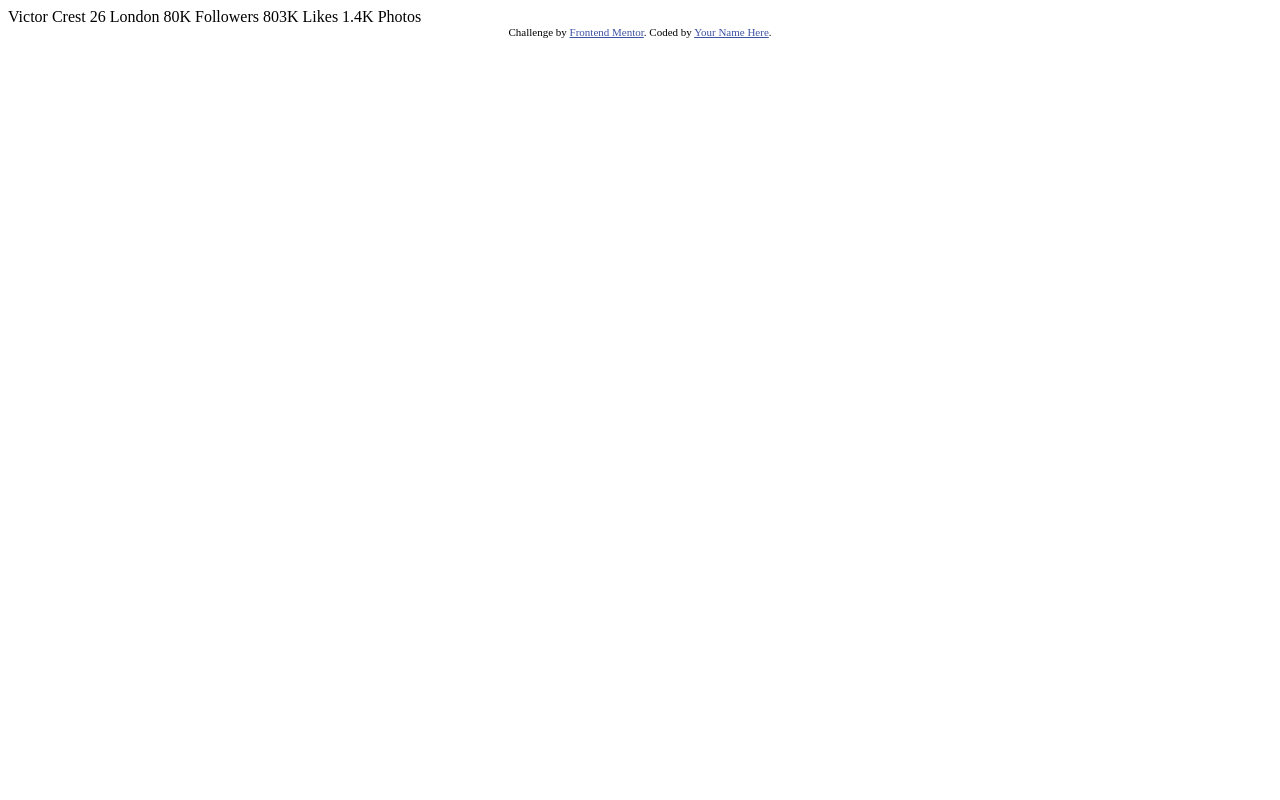
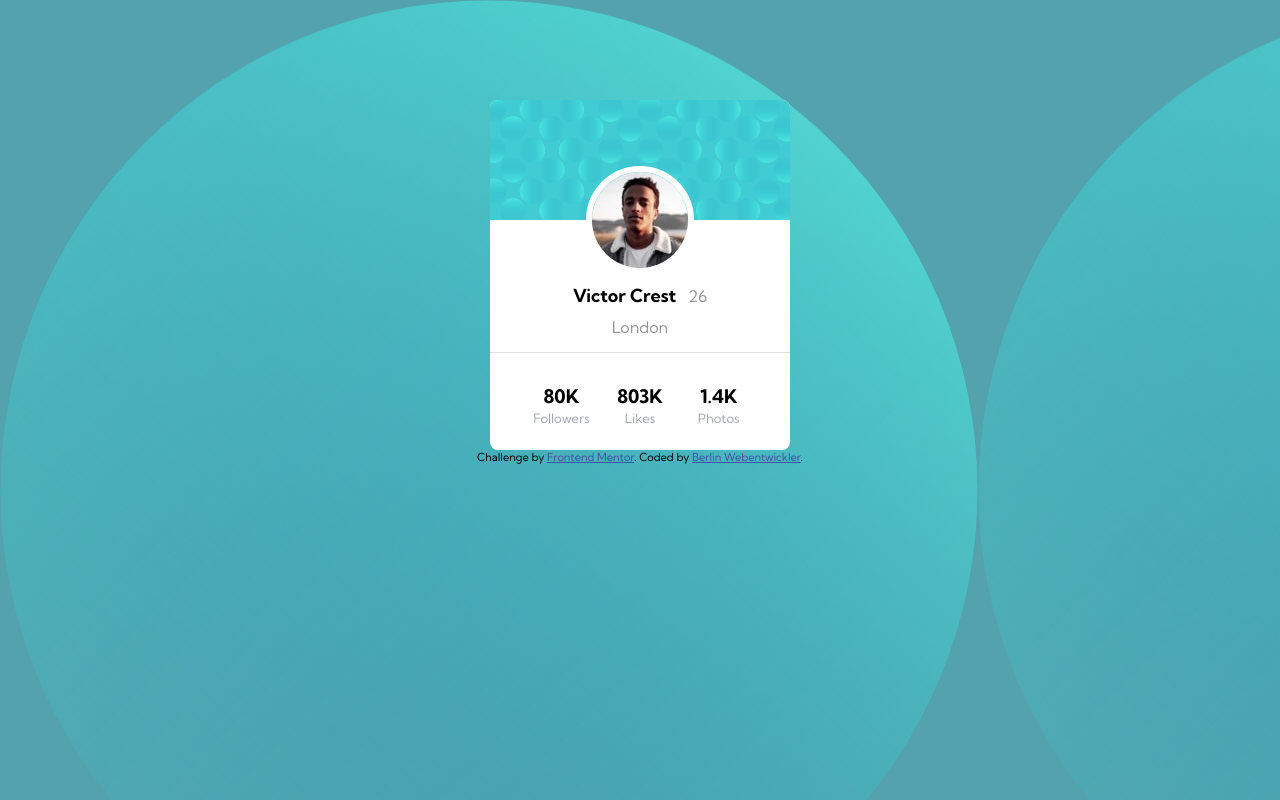
Before and after one commit to BerlinWebDev/ProfileCard, a plain HTML site: page index.html in a window 1280 px wide. Drawn offline with Linux system fonts and the light colour scheme.

Commit message:
challenge done

```diff
--- a/index.html
+++ b/index.html
@@ -1,35 +1,59 @@
 <!DOCTYPE html>
-<html lang="en">
+<html lang="de">
   <head>
-  <meta charset="UTF-8">
-  <meta name="viewport" content="width=device-width, initial-scale=1.0"> <!-- displays site properly based on user's device -->
+    <meta charset="UTF-8" />
+    <meta name="viewport" content="width=device-width, initial-scale=1.0" />
+    <!-- displays site properly based on user's device -->
 
-  <link rel="icon" type="image/png" sizes="32x32" href="./images/favicon-32x32.png">
+    <link rel="preconnect" href="https://fonts.googleapis.com" />
+    <link rel="preconnect" href="https://fonts.gstatic.com" crossorigin />
+    <link
+      href="https://fonts.googleapis.com/css2?family=Kumbh+Sans:wght@400;700&display=swap"
+      rel="stylesheet"
+    />
 
+    <link rel="stylesheet" href="style.css" />
+
+    <link
+      rel="icon"
+      type="image/png"
+      sizes="32x32"
+      href="./images/favicon-32x32.png"
+    />
     <title>Frontend Mentor | Profile card component</title>
-
-  <!-- Feel free to remove these styles or customise in your own stylesheet 👍 -->
-  <style>
-    .attribution { font-size: 11px; text-align: center; }
-    .attribution a { color: hsl(228, 45%, 44%); }
-  </style>
   </head>
   <body>
-  Victor Crest
-  26
-  London
-
-  80K
-  Followers
-
-  803K
-  Likes
-
-  1.4K
-  Photos
+    <main>
+      <div class="card">
+        <img src="images/bg-pattern-card.svg" />
+        <img class="profile" src="images/image-victor.jpg" />
+        <div class="profile_desc_1">
+          <span>Victor Crest&nbsp;&nbsp;&nbsp;</span><span class="age">26</span>
+        </div>
+        <div class="profile_desc_2">London</div>
+        <div class="stats">
+          <div class="followers">
+            <h3>80K</h3>
+            <p>Followers</p>
+          </div>
+          <div class="likes">
+            <h3>803K</h3>
+            <p>Likes</p>
+          </div>
+          <div class="photos">
+            <h3>1.4K</h3>
+            <p>Photos</p>
+          </div>
+        </div>
+      </div>
+    </main>
+    <footer>
       <div class="attribution">
-    Challenge by <a href="https://www.frontendmentor.io?ref=challenge" target="_blank">Frontend Mentor</a>.
-    Coded by <a href="#">Your Name Here</a>.
+        Challenge by
+        <a href="https://www.frontendmentor.io?ref=challenge" target="_blank"
+          >Frontend Mentor</a
+        >. Coded by <a href="#">Berlin Webentwickler</a>.
       </div>
+    </footer>
   </body>
 </html>
--- /dev/null
+++ b/style.css
@@ -0,0 +1,86 @@
+body {
+  background-repeat: no-repeat;
+  background: url("./images/bg-pattern-top.svg"),
+    url("./images/bg-pattern-bottom.svg"), #53a2ad;
+  font-family: "Kumbh Sans", sans-serif;
+}
+* {
+  margin: 0;
+  padding: 0;
+}
+.card {
+  background-color: white;
+  position: relative;
+  height: 350px;
+  width: 300px;
+  margin: 0 auto;
+  margin-top: 100px;
+
+  border-radius: 8px;
+}
+.card img:first-child {
+  max-width: 100%;
+  border-top-left-radius: 8px;
+  border-top-right-radius: 8px;
+}
+.profile {
+  position: absolute;
+  top: 66px;
+  left: 96px;
+  border: 6px solid white;
+  border-radius: 50%;
+}
+
+.profile_desc_1 span:first-child {
+  font-weight: 700;
+  font-size: 18px;
+}
+
+.age,
+.profile_desc_2 {
+  color: hsl(0, 0%, 59%);
+}
+
+.profile_desc_1,
+.profile_desc_2 {
+  text-align: center;
+}
+
+.profile_desc_1 {
+  margin-top: 60px;
+}
+
+.profile_desc_2 {
+  padding-top: 10px;
+  padding-bottom: 15px;
+  border-bottom: 1px solid hsl(0, 0%, 59%, 0.3);
+}
+.stats {
+  display: grid;
+  grid-template-columns: 1fr 1fr 1fr;
+  padding: 2rem;
+}
+
+.followers,
+.likes,
+.photos {
+  justify-self: center;
+  text-align: center;
+}
+
+.followers p,
+.likes p,
+.photos p {
+  margin-top: 2px;
+  font-size: 13px;
+  color: hsl(227, 10%, 46%, 0.6);
+}
+
+.attribution {
+  font-size: 11px;
+  text-align: center;
+}
+
+.attribution a {
+  color: hsl(228, 45%, 44%);
+}
```
Also changed, not shown: 1 other file. Lines whose indentation alone changed are shown as unchanged.
